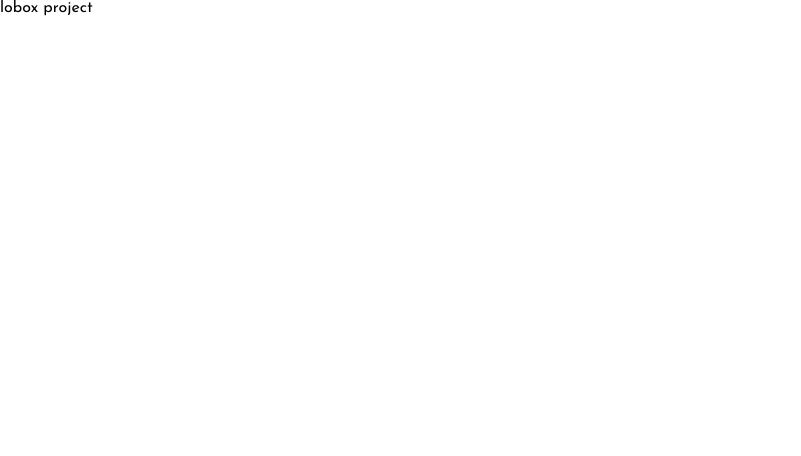
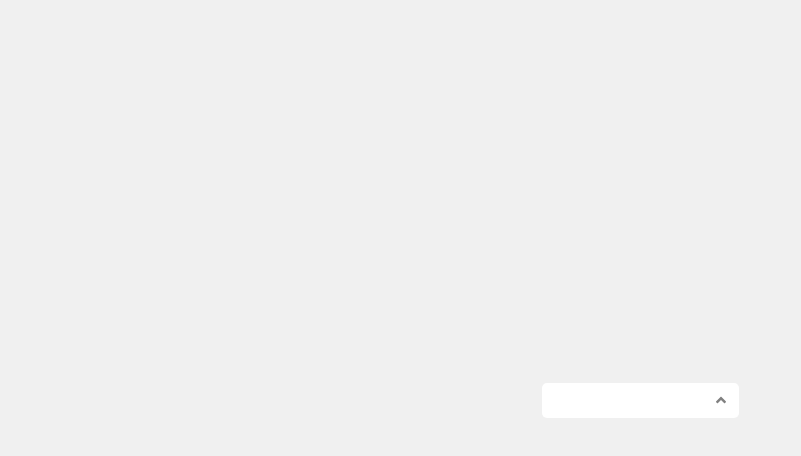
Before and after one commit to roozbeh95m/lobox-dropdown, a React (Create React App) app: page / in a window 1280 px wide. Shown: the top 456 px of the page, without its empty margins (0-801 px from the left). Built offline with nearby package versions, Linux system fonts and the light colour scheme; the HTML template or start-up script is replaced by a standard one.

Commit message:
dropdown input component ui

```diff
--- a/package.json
+++ b/package.json
@@ -12,6 +12,7 @@
     "@types/react-dom": "^18.0.11",
     "react": "^18.2.0",
     "react-dom": "^18.2.0",
+    "react-icons": "^4.7.1",
     "react-jss": "^10.10.0",
     "react-scripts": "5.0.1",
     "typescript": "^4.9.5",
--- a/src/App.tsx
+++ b/src/App.tsx
@@ -1,9 +1,18 @@
-function App() {
+import { useState } from "react";
+import DropDownInput from "./components/DropDown";
+import Layout from "./layout";
+
+const App = () => {
+  const [show, setShow] = useState(false);
+  const onShowIconPress = () => {
+    setShow(!show);
+  };
+
   return (
-    <div className="App">
-      lobox project
-    </div>
+    <Layout>
+      <DropDownInput show={show} onClick={onShowIconPress} />
+    </Layout>
   );
-}
+};
 
 export default App;
--- a/src/components/DropDown/index.tsx
+++ b/src/components/DropDown/index.tsx
@@ -1,11 +1,41 @@
-import React from 'react'
+import { FaAngleUp, FaAngleDown } from "react-icons/fa";
+import { createUseStyles } from "react-jss";
+interface Props {
+  show: boolean;
+  onClick:()=>void;
+}
+const useStyles = createUseStyles({
+  dropDownLayout: {
+    position: "relative",
+  },
+  input: {
+    padding:10,
+    border:"0px",
+    borderRadius:"5px"
+  },
+  iconHolder: {
+    position: "absolute",
+    top: 0,
+    right: 10,
+    bottom:0,
+    cursor: "pointer",
+    display: "flex",
+    justifyContent: "center",
+    alignItems: "center",
+  },
+});
+const DropDownInput = (props: Props) => {
+  const classes = useStyles();
+  const { show,onClick } = props;
 
-type Props = {}
+  return (
+    <div className={classes.dropDownLayout}>
+      <input className={classes.input} />
+      <div className={classes.iconHolder} onClick={()=>onClick()}>
+        {show ? <FaAngleDown color="gray" fontSize={16} /> : <FaAngleUp color="gray" fontSize={16}/>}
+      </div>
+    </div>
+  );
+};
 
-const Text = (props: Props) => {
-  return (
-    <div>Text</div>
-  )
-}
-
-export default Text
+export default DropDownInput;
--- /dev/null
+++ b/src/layout/index.tsx
@@ -0,0 +1,23 @@
+import React from "react";
+import { createUseStyles } from "react-jss";
+
+type Props = {
+  children: React.ReactNode;
+};
+const useStyles = createUseStyles({
+  layout: {
+    display: "flex",
+    flexDirection: "column",
+    alignItems: "center",
+    justifyContent: "center",
+    backgroundColor: "#F0F0F0",
+    minHeight: "100vh",
+  },
+});
+const Layout = (props: Props) => {
+  const { children } = props;
+  const classes = useStyles();
+  return <div className={classes.layout}>{children}</div>;
+};
+
+export default Layout;
```
Also changed, not shown: src/components/Text/index.tsx (deleted, +0 -11 lines), 1 other file (tests, documents, lock files or other folders).
